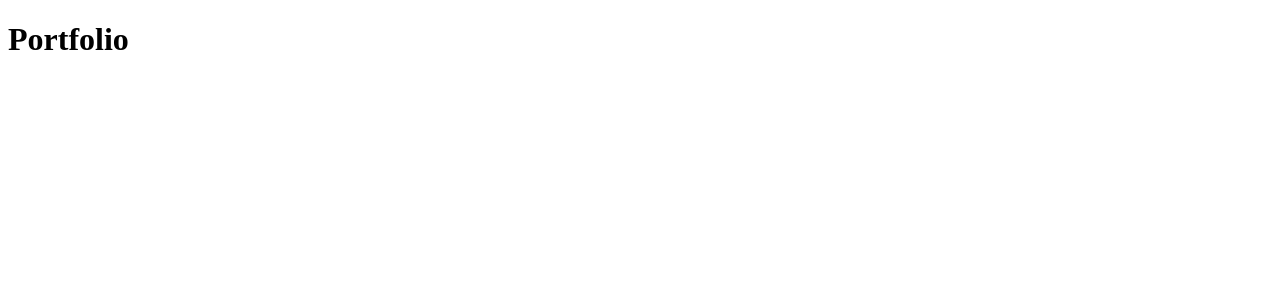
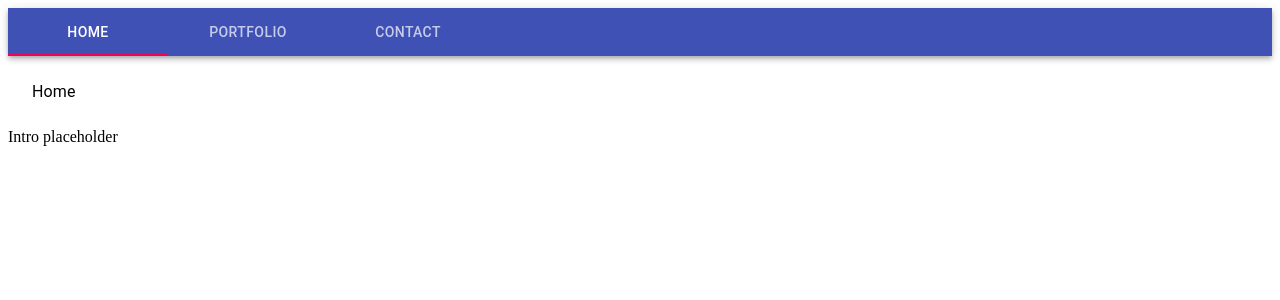
Before and after one commit to asmarcd/portfolio-21, a React (Create React App) app: page / in a window 1280 px wide. Shown: the top 300 px of the page. Built offline with nearby package versions, Linux system fonts and the light colour scheme.

Commit message:
template nav in place. need to split into 2 components

```diff
--- a/package.json
+++ b/package.json
@@ -3,6 +3,7 @@
   "version": "0.1.0",
   "private": true,
   "dependencies": {
+    "@material-ui/core": "^4.11.3",
     "@testing-library/jest-dom": "^5.11.9",
     "@testing-library/react": "^11.2.5",
     "@testing-library/user-event": "^12.7.3",
--- a/src/App.js
+++ b/src/App.js
@@ -1,10 +1,12 @@
+import React from 'react';
+import Intro from './components/Intro/Intro';
+import Navbar from './components/Navbar/Navbar';
 
 function App() {
   return (
     <div className="App">
-      <header className="App-header">
-        <h1>Portfolio</h1>
-      </header>
+      <Navbar />
+      <Intro />
     </div>
   );
 }
--- /dev/null
+++ b/src/components/Intro/Intro.js
@@ -0,0 +1,11 @@
+import React from 'react';
+
+const Intro = () => {
+
+
+    return (
+        <div>Intro placeholder</div>
+    )
+}
+
+export default Intro;
--- /dev/null
+++ b/src/components/Navbar/Navbar.js
@@ -0,0 +1,78 @@
+import React from 'react';
+import PropTypes from 'prop-types';
+import { makeStyles } from '@material-ui/core/styles';
+import AppBar from '@material-ui/core/AppBar';
+import Tabs from '@material-ui/core/Tabs';
+import Tab from '@material-ui/core/Tab';
+import Typography from '@material-ui/core/Typography';
+import Box from '@material-ui/core/Box';
+
+function TabPanel(props) {
+    const { children, value, index, ...other } = props;
+
+    return (
+        <div
+            role="tabpanel"
+            hidden={value !== index}
+            id={`simple-tabpanel-${index}`}
+            aria-labelledby={`simple-tab-${index}`}
+            {...other}
+        >
+            {value === index && (
+                <Box p={3}>
+                    <Typography>{children}</Typography>
+                </Box>
+            )}
+        </div>
+    );
+}
+
+TabPanel.propTypes = {
+    children: PropTypes.node,
+    index: PropTypes.any.isRequired,
+    value: PropTypes.any.isRequired,
+};
+
+function a11yProps(index) {
+    return {
+        id: `simple-tab-${index}`,
+        'aria-controls': `simple-tabpanel-${index}`,
+    };
+}
+
+const useStyles = makeStyles((theme) => ({
+    root: {
+        flexGrow: 1,
+        backgroundColor: theme.palette.background.paper,
+    },
+}));
+
+export default function SimpleTabs() {
+    const classes = useStyles();
+    const [value, setValue] = React.useState(0);
+
+    const handleChange = (event, newValue) => {
+        setValue(newValue);
+    };
+
+    return (
+        <div className={classes.root}>
+            <AppBar position="static">
+                <Tabs value={value} onChange={handleChange} aria-label="simple tabs example">
+                    <Tab label="Home" {...a11yProps(0)} />
+                    <Tab label="Portfolio" {...a11yProps(1)} />
+                    <Tab label="Contact" {...a11yProps(2)} />
+                </Tabs>
+            </AppBar>
+            <TabPanel value={value} index={0}>
+                Home
+        </TabPanel>
+            <TabPanel value={value} index={1}>
+                Portfolio
+        </TabPanel>
+            <TabPanel value={value} index={2}>
+                Contact
+        </TabPanel>
+        </div>
+    );
+}
```
Also changed, not shown: src/components/Portfolio/Portfolio.js (added, +11 -0 lines), src/components/Project/Project.js (added, +11 -0 lines), 1 other file (tests, documents, lock files or other folders).
